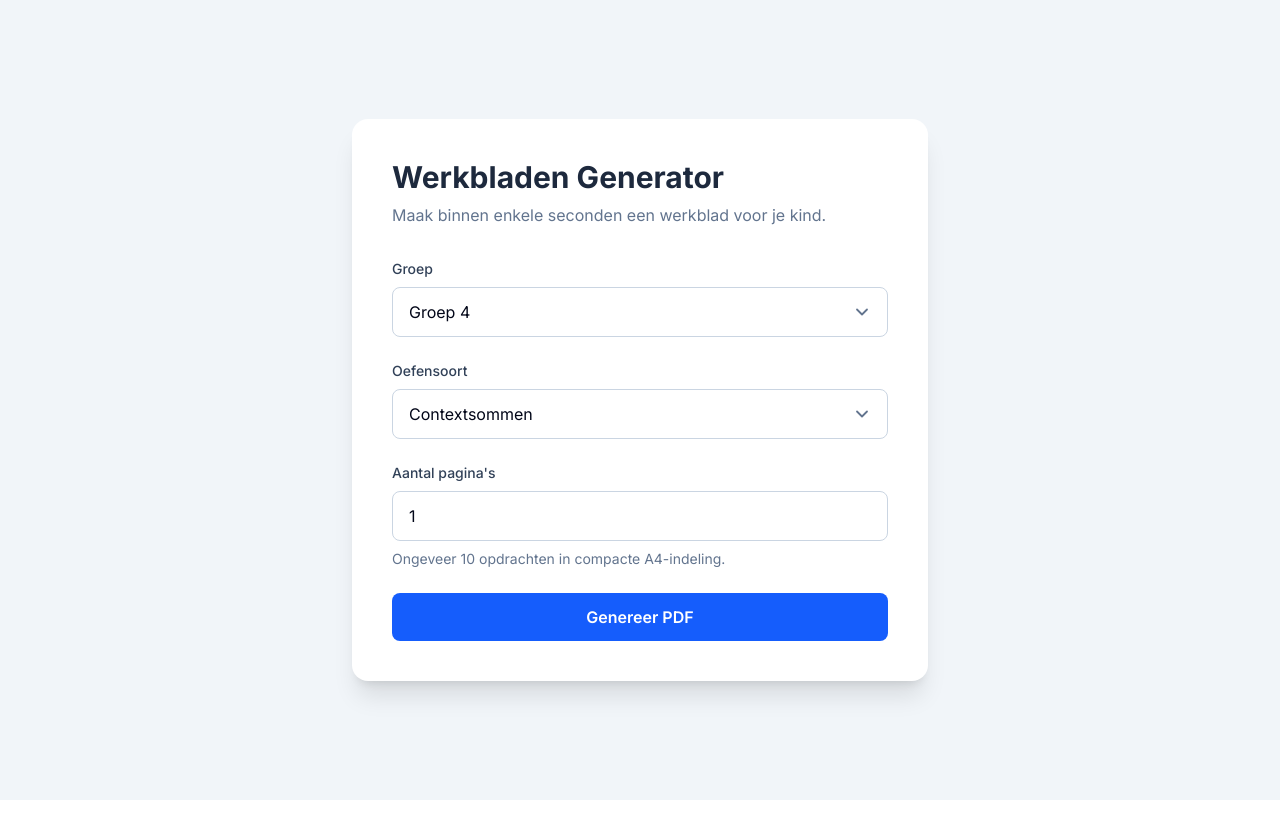
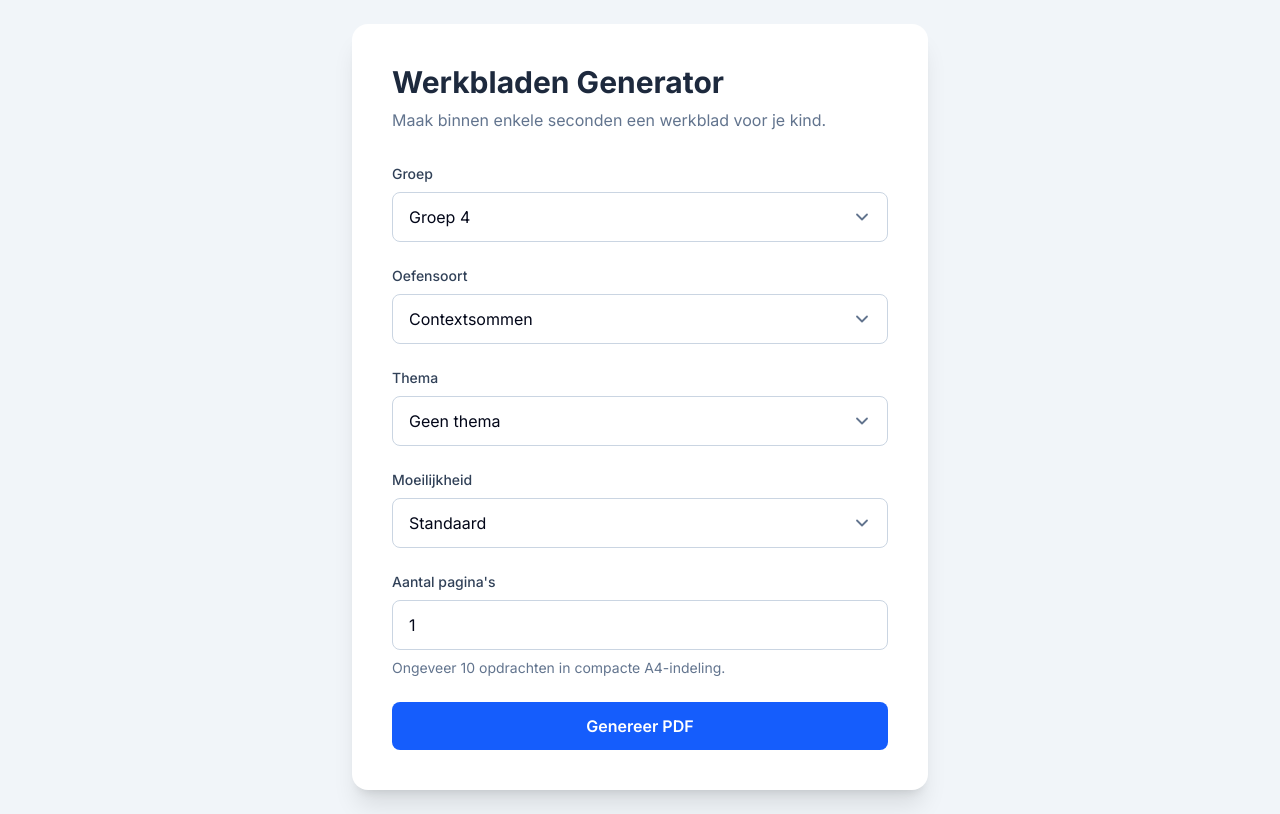
Before and after one commit to Christianlangelaar/werkbladen-generator, a Vue app: page / in a window 1280 px wide. Built offline with nearby package versions, Linux system fonts and the light colour scheme.

Commit message:
Add worksheet preference options

```diff
--- a/src/components/WorksheetForm.vue
+++ b/src/components/WorksheetForm.vue
@@ -16,6 +16,8 @@ type StoredWorksheetSettings = {
     group?: string
     exercise?: string
     pageCount?: number
+    theme?: string
+    difficulty?: string
 }
 
 const defaultGroup = '4'
@@ -32,6 +34,8 @@ const settingsStorageKey = 'worksheet-generator-settings'
 const group = ref(defaultGroup)
 const exercise = ref(defaultExercise)
 const pageCount = ref(defaultPageCount)
+const theme = ref('')
+const difficulty = ref('')
 const amountError = ref('')
 const generationError = ref('')
 const isGenerating = ref(false)
@@ -46,6 +50,21 @@ let generationMessageInterval: number | undefined
 
 const fieldClass = 'w-full rounded-lg border border-slate-300 bg-white px-4 py-3 text-slate-950 transition disabled:cursor-wait disabled:bg-slate-50 disabled:text-slate-500 focus:border-blue-500 focus:outline-none focus:ring-2 focus:ring-blue-100'
 const selectClass = `${fieldClass} appearance-none pr-12`
+const themeOptions = [
+    'Voetbal',
+    'Paarden',
+    'Dieren',
+    "Dino's",
+    'Minecraft',
+    'Prinsessen',
+    'Ruimte',
+    "Auto's",
+    'Pokémon',
+] as const
+const difficultyOptions = [
+    'Makkelijker',
+    'Uitdagender',
+] as const
 const exerciseOptionGroupsByGroup: Record<string, ExerciseOptionGroup[]> = {
     3: [
         {
@@ -202,6 +221,19 @@ const storyExercises = new Set([
     'contextsommen',
     'eindtoets-rekenen',
 ])
+const themeSupportedExercises = new Set([
+    'begrijpend-lezen',
+    'contextsommen',
+    'eindtoets-rekenen',
+    'engels-woordenschat',
+    'grammatica',
+    'leestekens',
+    'rijmen',
+    'samenvatten',
+    'spelling',
+    'werkwoordspelling',
+    'woordenschat',
+])
 const questionsPerPage = computed(() => {
     if (compactArithmeticExercises.has(exercise.value)) {
         return compactArithmeticQuestionsPerPage
@@ -227,6 +259,8 @@ const pageCountHelpText = computed(() => {
 
     return `Ongeveer ${generatedAmount.value} ${assignmentLabel} in compacte A4-indeling.`
 })
+const supportsTheme = computed(() => themeSupportedExercises.has(exercise.value))
+const activeTheme = computed(() => supportsTheme.value ? normalizeTheme(theme.value) : '')
 
 function getFirstExerciseForGroup(groupValue: string) {
     return exerciseOptionGroupsByGroup[groupValue]?.[0]?.options[0]?.value ?? defaultExercise
@@ -247,6 +281,18 @@ function normalizePageCount(value: unknown) {
     return Math.min(Math.max(Math.trunc(numericValue), 1), maxPageCount)
 }
 
+function normalizeTheme(value: unknown) {
+    return typeof value === 'string' && themeOptions.includes(value as typeof themeOptions[number])
+        ? value
+        : ''
+}
+
+function normalizeDifficulty(value: unknown) {
+    return typeof value === 'string' && difficultyOptions.includes(value as typeof difficultyOptions[number])
+        ? value
+        : ''
+}
+
 function loadStoredSettings() {
     try {
         const storedSettings = window.localStorage.getItem(settingsStorageKey)
@@ -265,6 +311,8 @@ function loadStoredSettings() {
             ? parsedSettings.exercise
             : getFirstExerciseForGroup(storedGroup)
         pageCount.value = normalizePageCount(parsedSettings.pageCount)
+        theme.value = normalizeTheme(parsedSettings.theme)
+        difficulty.value = normalizeDifficulty(parsedSettings.difficulty)
     } catch {
         window.localStorage.removeItem(settingsStorageKey)
     }
@@ -275,6 +323,8 @@ function saveStoredSettings() {
         group: group.value,
         exercise: exercise.value,
         pageCount: normalizePageCount(pageCount.value),
+        theme: normalizeTheme(theme.value),
+        difficulty: normalizeDifficulty(difficulty.value),
     }))
 }
 
@@ -288,7 +338,7 @@ watch(group, () => {
     }
 })
 
-watch([group, exercise, pageCount], saveStoredSettings)
+watch([group, exercise, pageCount, theme, difficulty], saveStoredSettings)
 
 function validateAmount() {
     if (pageCount.value > maxPageCount) {
@@ -341,6 +391,8 @@ async function generatePdf() {
                 exercise.value,
                 generatedAmount.value,
                 compactArithmeticExercises.has(exercise.value) ? 'compact-arithmetic' : 'default',
+                activeTheme.value || undefined,
+                normalizeDifficulty(difficulty.value) || undefined,
             ),
             wait(7600),
         ])
@@ -456,6 +508,90 @@ async function generatePdf() {
             </div>
         </div>
 
+        <div v-if="supportsTheme">
+            <label class="mb-2 block text-sm font-medium text-slate-700">
+                Thema
+            </label>
+
+            <div class="relative">
+                <select
+                    v-model="theme"
+                    :disabled="isGenerating"
+                    :class="selectClass"
+                >
+                    <option value="">
+                        Geen thema
+                    </option>
+                    <option
+                        v-for="themeOption in themeOptions"
+                        :key="themeOption"
+                        :value="themeOption"
+                    >
+                        {{ themeOption }}
+                    </option>
+                </select>
+
+                <span class="pointer-events-none absolute inset-y-0 right-4 flex items-center text-slate-500">
+                    <svg
+                        aria-hidden="true"
+                        class="h-5 w-5"
+                        viewBox="0 0 20 20"
+                        fill="none"
+                    >
+                        <path
+                            d="M5 7.5L10 12.5L15 7.5"
+                            stroke="currentColor"
+                            stroke-width="1.8"
+                            stroke-linecap="round"
+                            stroke-linejoin="round"
+                        />
+                    </svg>
+                </span>
+            </div>
+        </div>
+
+        <div>
+            <label class="mb-2 block text-sm font-medium text-slate-700">
+                Moeilijkheid
+            </label>
+
+            <div class="relative">
+                <select
+                    v-model="difficulty"
+                    :disabled="isGenerating"
+                    :class="selectClass"
+                >
+                    <option value="">
+                        Standaard
+                    </option>
+                    <option
+                        v-for="difficultyOption in difficultyOptions"
+                        :key="difficultyOption"
+                        :value="difficultyOption"
+                    >
+                        {{ difficultyOption }}
+                    </option>
+                </select>
+
+                <span class="pointer-events-none absolute inset-y-0 right-4 flex items-center text-slate-500">
+                    <svg
+                        aria-hidden="true"
+                        class="h-5 w-5"
+                        viewBox="0 0 20 20"
+                        fill="none"
+                    >
+                        <path
+                            d="M5 7.5L10 12.5L15 7.5"
+                            stroke="currentColor"
+                            stroke-width="1.8"
+                            stroke-linecap="round"
+                            stroke-linejoin="round"
+                        />
+                    </svg>
+                </span>
+            </div>
+        </div>
+
         <div>
             <label
                 class="mb-2 block text-sm font-medium text-slate-700"
--- a/src/services/generateWorksheetPdf.ts
+++ b/src/services/generateWorksheetPdf.ts
@@ -324,6 +324,8 @@ async function getWorksheetQuestions(
   exercise: string,
   amount: number,
   layout: WorksheetLayout,
+  theme?: string,
+  difficulty?: string,
 ) {
   try {
     const response = await fetch('/api/worksheet', {
@@ -331,7 +333,7 @@ async function getWorksheetQuestions(
       headers: {
         'Content-Type': 'application/json',
       },
-      body: JSON.stringify({ group, exercise, amount, layout }),
+      body: JSON.stringify({ group, exercise, amount, layout, theme, difficulty }),
     })
 
     if (!response.ok) {
@@ -361,6 +363,8 @@ export async function generateWorksheetPdf(
   exercise: string,
   amount: number,
   layout: WorksheetLayout = isCompactArithmeticExercise(exercise) ? 'compact-arithmetic' : 'default',
+  theme?: string,
+  difficulty?: string,
 ) {
   const maxAmount = layout === 'compact-arithmetic'
     ? compactArithmeticQuestionsPerPage * maxCompactArithmeticPages
@@ -370,7 +374,7 @@ export async function generateWorksheetPdf(
     throw new Error(`Je kunt maximaal ${maxAmount} opdrachten genereren.`)
   }
 
-  const questions = await getWorksheetQuestions(group, exercise, amount, layout)
+  const questions = await getWorksheetQuestions(group, exercise, amount, layout, theme, difficulty)
   const doc = new jsPDF()
 
   if (layout === 'compact-arithmetic') {
--- a/vite.config.ts
+++ b/vite.config.ts
@@ -12,6 +12,8 @@ type WorksheetRequest = {
   exercise?: string
   amount?: number
   layout?: 'default' | 'compact-arithmetic'
+  theme?: string
+  difficulty?: string
 }
 
 const compactArithmeticQuestionsPerPage = 100
@@ -31,6 +33,44 @@ const storyExercises = new Set([
   'contextsommen',
   'eindtoets-rekenen',
 ])
+const themeSupportedExercises = new Set([
+  'begrijpend-lezen',
+  'contextsommen',
+  'eindtoets-rekenen',
+  'engels-woordenschat',
+  'grammatica',
+  'leestekens',
+  'rijmen',
+  'samenvatten',
+  'spelling',
+  'werkwoordspelling',
+  'woordenschat',
+])
+const themeOptions = new Set([
+  'Voetbal',
+  'Paarden',
+  'Dieren',
+  "Dino's",
+  'Minecraft',
+  'Prinsessen',
+  'Ruimte',
+  "Auto's",
+  'Pokémon',
+])
+const difficultyOptions = new Set([
+  'Makkelijker',
+  'Uitdagender',
+])
+
+function normalizeTheme(theme: unknown, exercise: string) {
+  return typeof theme === 'string' && themeOptions.has(theme) && themeSupportedExercises.has(exercise)
+    ? theme
+    : undefined
+}
+
+function normalizeDifficulty(difficulty: unknown) {
+  return typeof difficulty === 'string' && difficultyOptions.has(difficulty) ? difficulty : undefined
+}
 
 function getDefaultQuestionsPerPage(exercise: string) {
   if (readingExercises.has(exercise)) {
@@ -165,8 +205,17 @@ export default defineConfig({
           }
 
           try {
-            const { group = '4', exercise = 'contextsommen', amount = 10, layout = 'default' } = await readJsonBody(req)
+            const {
+              group = '4',
+              exercise = 'contextsommen',
+              amount = 10,
+              layout = 'default',
+              theme,
+              difficulty,
+            } = await readJsonBody(req)
             const requestedAmount = Number(amount) || 10
+            const safeTheme = normalizeTheme(theme, exercise)
+            const safeDifficulty = normalizeDifficulty(difficulty)
             const maxAmount = layout === 'compact-arithmetic'
               ? compactArithmeticQuestionsPerPage * maxCompactArithmeticPages
               : getDefaultQuestionsPerPage(exercise) * maxDefaultWorksheetPages
@@ -189,7 +238,7 @@ export default defineConfig({
             }
 
             const openai = new OpenAI({ apiKey: process.env.OPENAI_API_KEY })
-            const prompt = getWorksheetPrompt(group, exercise, safeAmount)
+            const prompt = getWorksheetPrompt(group, exercise, safeAmount, safeTheme, safeDifficulty)
             const response = await openai.responses.create({
               model: process.env.OPENAI_MODEL || 'gpt-5.5',
               input: [
```
Also changed, not shown: prompts/index.ts (+53 -8 lines).
